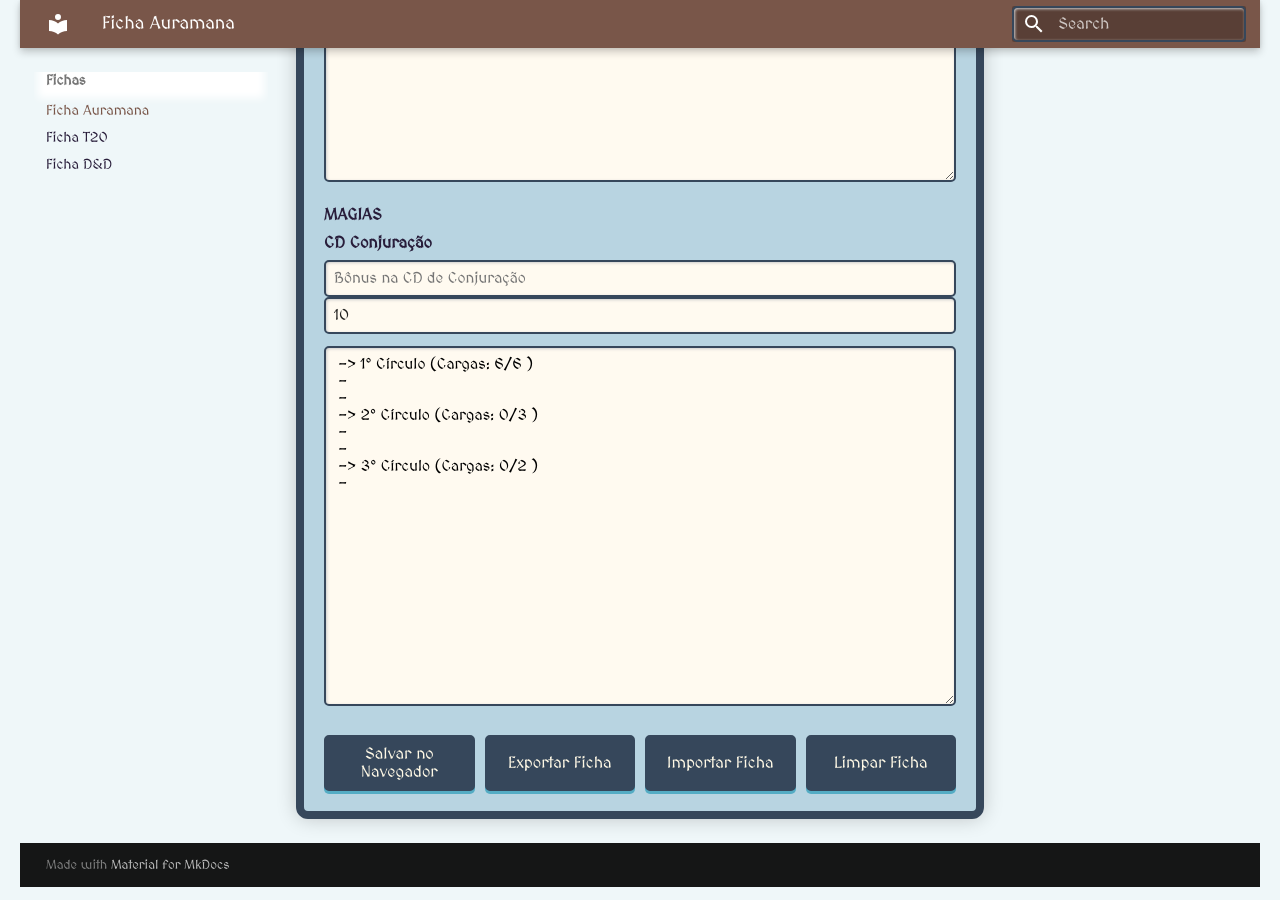
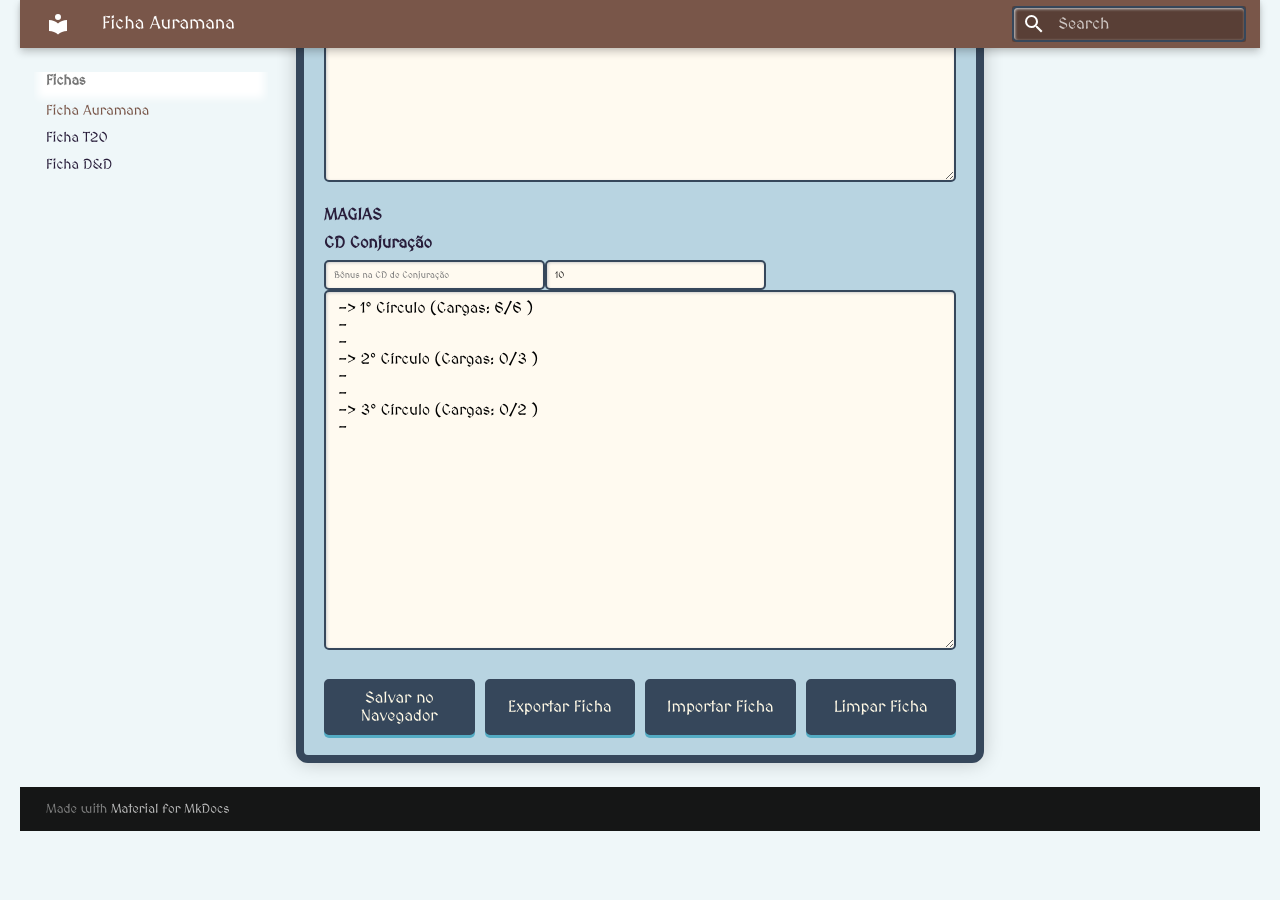
Before and after one commit to ozyssj/auramana-rpg, an MkDocs documentation site: the page built from docs/fichas/ficha.md, in a window 1280 px wide and 900 px high, scrolled down 3010 px. Built offline with MkDocs 1.6.1 and Material for MkDocs 9.7.7, drawn with Linux system fonts in a browser that asks for light colours; after the commit the page ends 3861 px from its top, so only the background shows below that.

Commit message:
teste cd magias

```diff
--- a/docs/fichas/ficha.md
+++ b/docs/fichas/ficha.md
@@ -545,11 +545,13 @@
                 <div class="campo">
                     <label for="magias">MAGIAS</label>
 
+                        <label>CD Conjuração</label>
 
-                <div class="linha">
-                    <div class="campo">
-                        <label>CD Conjuração</label>
+                <div class="linha-pericia">
+                    <div class="campo-pericia">
                         <input type="number" class="bonus-conjuracao" placeholder="Bônus na CD de Conjuração">
+                    </div>
+                    <div class="campo-pericia">
                        <input type="number" id="conjuracaoFinal" readonly>
                     </div>
                 </div>
```
